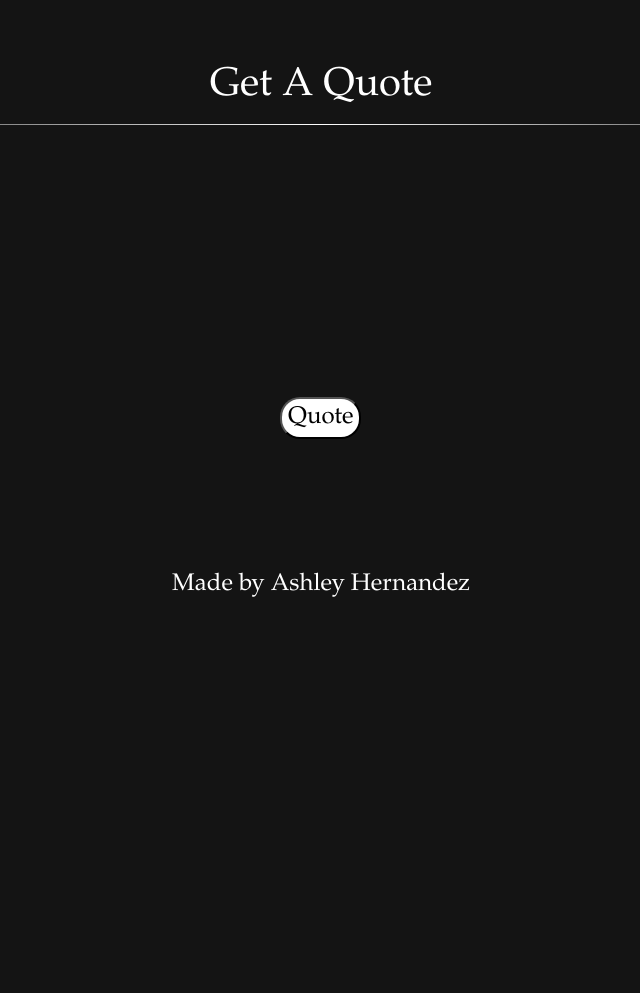
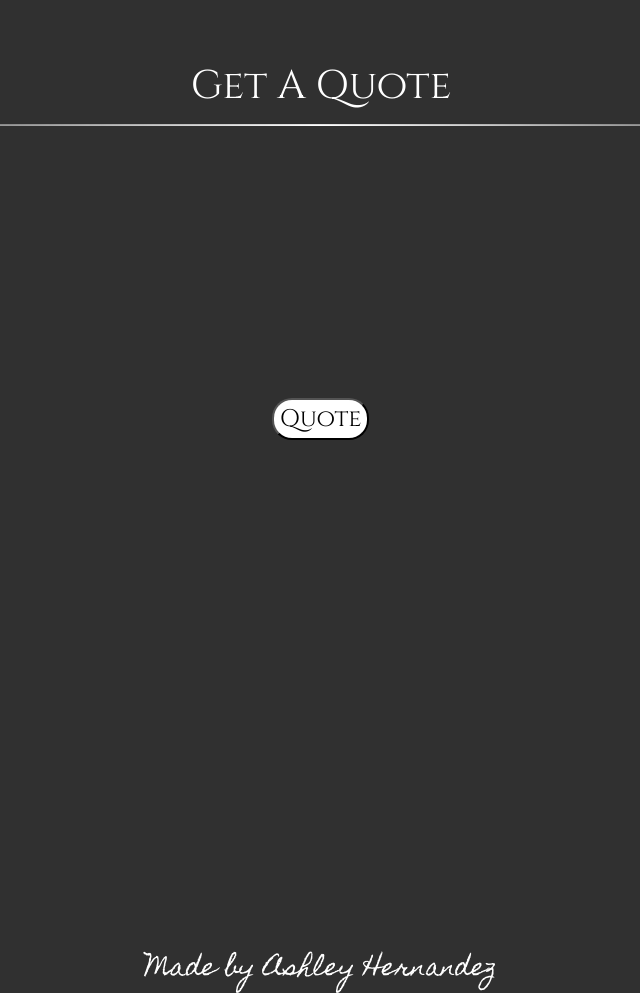
Before and after one commit to nuggiexx/Get-quotes, a plain HTML site: page index.html in a window 1280 px wide. Shown: the whole page, without its empty margins (319-959 px from the left). Before the commit the page ends 800 px from the top, so only its background shows below. Drawn offline with nearby package versions, Linux system fonts and the light colour scheme.

Commit message:
changed the look

```diff
--- a/index.html
+++ b/index.html
@@ -5,6 +5,7 @@
     <title>Random Quote Machine</title>
     <link rel='stylesheet prefetch' href='https://cdnjs.cloudflare.com/ajax/libs/twitter-bootstrap/4.0.0-beta/css/bootstrap.min.css'>
     <link rel="stylesheet" type="text/css" href="./style.css">
+    <link href="https://fonts.googleapis.com/css?family=Special+Elite|Cinzel|Homemade+Apple" rel="stylesheet">
   </head>
 
   <body>
@@ -12,19 +13,25 @@
       <link rel="stylesheet" href="https://cdnjs.cloudflare.com/ajax/libs/animate.css/3.5.2/animate.min.css">
     </head>
       <!-- animations above -->
+
     <div id="quote-machine">
       <h1 class="text-center">Get A Quote</h1>
-      <hr>
+      <hr/>
             <!-- Div for quote -->
-      <div id='box'></div>
-      <div id='quotes'> <!--buttons-->
+      <div id='box'><!-- quotes will be in here --></div>
+      <div id='quotes'>
+
+        <!--buttons-->
         <button class="animated tada buttons" onclick=quoteClick()>Quote</button><br/>
         <a id="tweet-link" target="_blank">
           <button class="animated fadeInUp buttons" id='tweet'>Tweet this quote</button>
         </a>
+
       </div>
-      <p id="myName">Made by Ashley Hernandez</p>
+
+      <footer id="myName">Made by Ashley Hernandez</footer>
     </div>
+
     <script src='https://cdnjs.cloudflare.com/ajax/libs/jquery/3.2.1/jquery.min.js'></script>
     <script type="text/javascript" src="./index.js"></script>
   </body>
--- a/index.js
+++ b/index.js
@@ -5,9 +5,9 @@ var quoteURL = 'https://talaikis.com/api/quotes/random/';
 var quoteClick = function quoteClick() {
   $.getJSON(quoteURL, function (data) {
     $('#box').html('<p><img src=\'https://www.northernhonda.com/wp-content/uploads/sites/109/2016/09/quotation-marks-left-300x241.png\' class=\'quote-img\'>  ' + data.quote + '  <img src=\'http://averising.com/wp-content/uploads/2015/06/quotation-marks-right-300x241.png\' class=\'quote-img\'></p><p>- ' + data.author + '</p>');
-    $('#tweet-link').attr('href', 'https://twitter.com/intent/tweet?text=' + data.quote + ' -' + data.author);
+    $('#tweet-link').attr('href', 'https://twitter.com/intent/tweet?text=' + data.quote + ' - ' + data.author);
   }).fail(function (error) {
-    $('#box').text("Quote cannot be retrieved");
+    $('#box').text("Whoops! Quote cannot be retrieved at this time. Please try again momentarily.");
   });
 
   // Show tweet after getting quote
--- a/style.css
+++ b/style.css
@@ -1,13 +1,13 @@
 body {
-  background-color: #141414;
-  color: white;
-  font-family: 'Palatino Linotype';
+  background-color: /*#140011*/ #303030;
+  color: #ffffff;
+  font-family: 'Cinzel', serif;
+  min-height: 100vh;
 }
 
 hr {
-  border: 0;
   height: 1px;
-  background-image: linear-gradient(to right, rgba(0, 0, 0, 0), white, rgba(0, 0, 0, 0));
+  background: linear-gradient(to right, rgba(0, 0, 0, 0), #ffffff, rgba(0, 0, 0, 0));
 }
 
 h1 {
@@ -15,10 +15,11 @@ h1 {
 }
 
 #box {
-  color: white;
+  color: #ffffff;
   text-align: center;
-  font-size: 150%;
+  font-size: 4vh;
   padding: 10%;
+  font-family: 'Special Elite', cursive;
 }
 
 .quote-img {
@@ -28,15 +29,16 @@ h1 {
 }
 
 .buttons {
-  background-color: white;
-  color: black;
+  background-color: #ffffff;
+  color: #000000;
   border-radius: 20px;
-  font-size: 150%;
+  font-size: 3vh;
+  font-family: 'Cinzel', serif;
 }
 
 #quotes {
   text-align: center;
-  background-color: #141414;
+  background-color: #303030;
 }
 
 #tweet {
@@ -45,7 +47,8 @@ h1 {
 
 #myName {
   text-align: center;
-  background-color: #141414;
-  font-size: 150%;
-  padding-top: 10%;
+  background-color: #303030;
+  font-size: 3vh;
+  padding-top: 40%;
+  font-family: 'Homemade Apple', cursive;
 }
```
